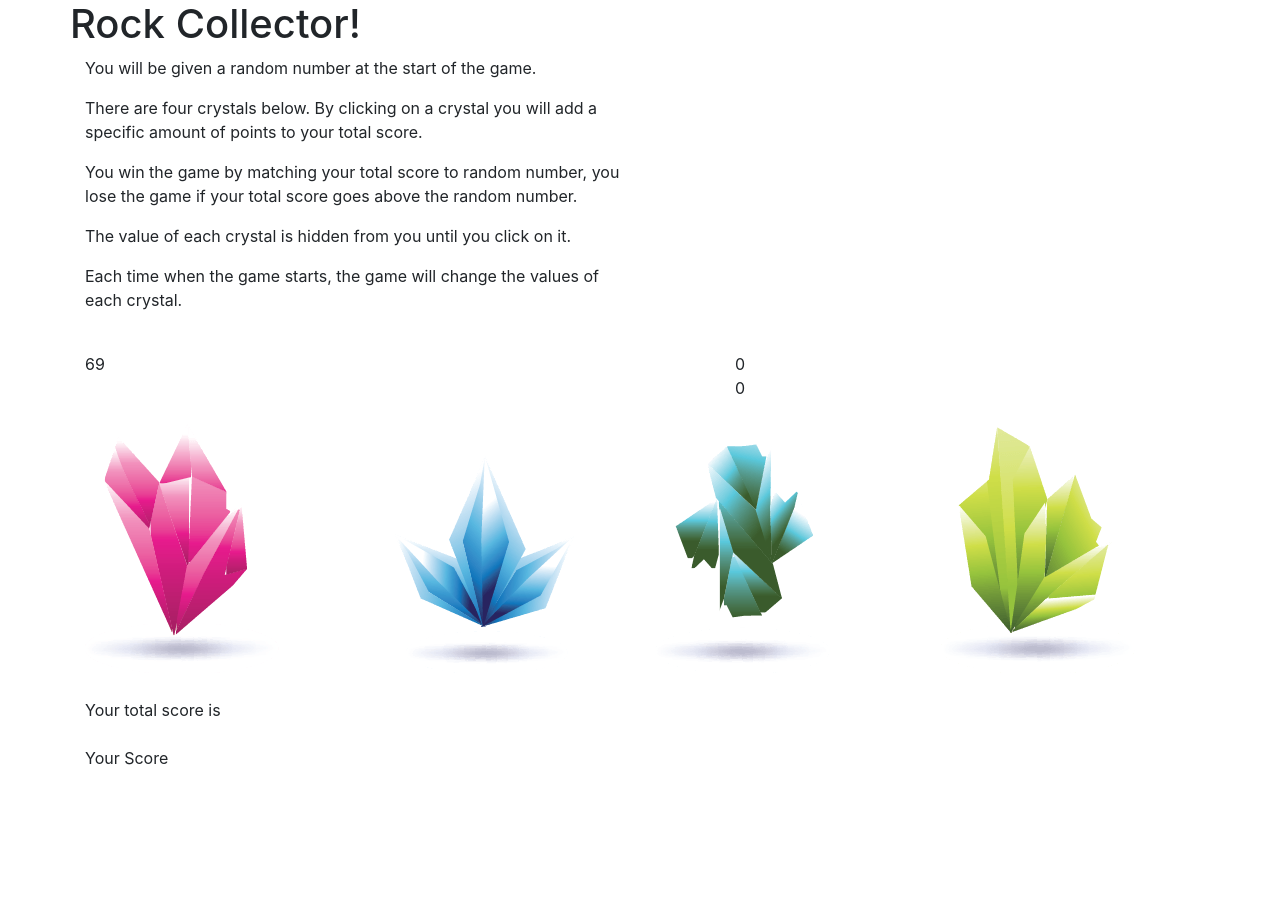
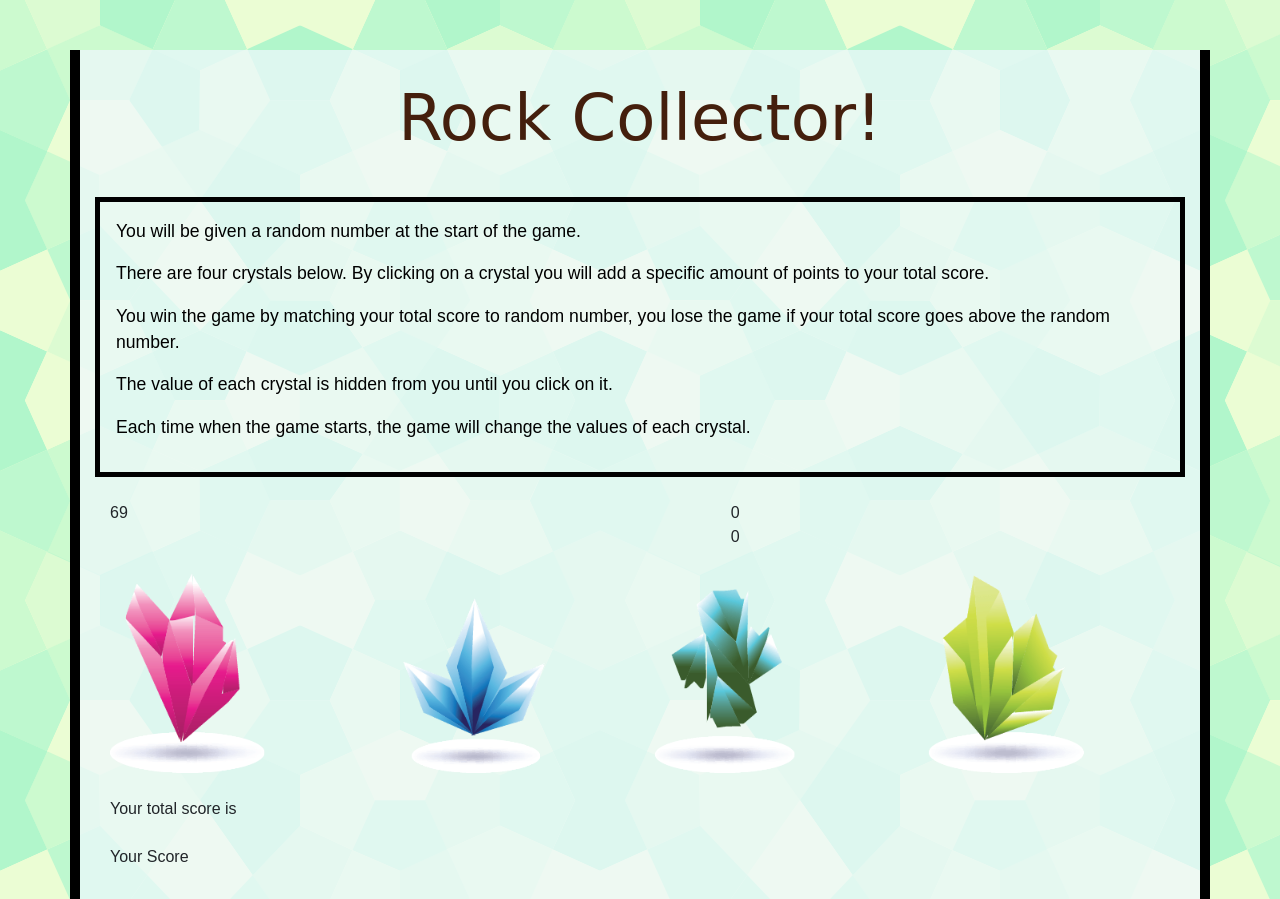
Before and after one commit to smpldvd/unit-4-game, a plain HTML site: page index.html in a window 1280 px wide. Before the commit the page ends 800 px from the top, so only its background shows below. Drawn offline with nearby package versions, Linux system fonts and the light colour scheme; a web font is replaced by a local one.

Commit message:
Added css style to html

```diff
--- a/assets/css/style.css
+++ b/assets/css/style.css
@@ -0,0 +1,32 @@
+body {
+    font-family: Arial, Helvetica, sans-serif;
+    background-image: url(../images/congruent_pentagon.png);
+    widows: auto;
+}
+
+.container {
+    background-color: rgba(240, 248, 255, 0.7);
+    padding: 30px;
+    margin-top: 50px;
+    border-left: 10px solid #000;
+    border-right: 10px solid #000;
+}
+
+.header {
+    font-family: 'Bungee Inline', cursive;
+    font-size: 4rem;
+    color: #441f0d;
+    text-align: center;
+}
+
+.instruction {
+    color: #000;
+    font-size: 1.1rem;
+    margin-top: 2rem;
+    padding: 1rem;
+    border: 5px solid #000;
+}
+
+img {
+    align-content: center;
+}
--- a/index.html
+++ b/index.html
@@ -9,19 +9,25 @@
     <link rel="stylesheet" href="https://stackpath.bootstrapcdn.com/bootstrap/4.1.1/css/bootstrap.min.css" integrity="sha384-WskhaSGFgHYWDcbwN70/dfYBj47jz9qbsMId/iRN3ewGhXQFZCSftd1LZCfmhktB"
         crossorigin="anonymous">
     <link rel="stylesheet" type="text/css" media="screen" href="assets/css/style.css" />
+    <link href="https://fonts.googleapis.com/css?family=Bungee+Inline" rel="stylesheet">
+
 </head>
 
 <body>
 
     <div class="container">
         <div class="row">
+            <div class="col-lg-12">
                 <h1 class="header">Rock Collector!</h1>
             </div>
+        </div>
         <div class="row">
-                        <div class="col-lg-6 instruction">
+            <div class="col-lg-12 instruction">
                 <p>You will be given a random number at the start of the game.</p>
-                            <p>There are four crystals below. By clicking on a crystal you will add a specific amount of points to your total score.</p>
-                            <p>You win the game by matching your total score to random number, you lose the game if your total score goes above the random number.</p>
+                <p>There are four crystals below. By clicking on a crystal you will add a specific amount of points to your
+                    total score.</p>
+                <p>You win the game by matching your total score to random number, you lose the game if your total score goes
+                    above the random number.</p>
                 <p>The value of each crystal is hidden from you until you click on it.</p>
                 <p>Each time when the game starts, the game will change the values of each crystal.</p>
             </div>
@@ -29,7 +35,7 @@
         <br>
         <div class="row">
             <div class="col-lg-6 randomNumber">Random Generated Number</div>
-                        <div class = "col-lg-1"></div>
+            <div class="col-lg-1"></div>
             <div class="col-lg-2 totalWL">
                 <div class="row wins">Wins</div>
                 <div class="row losses">Losses</div>
@@ -37,17 +43,25 @@
         </div>
         <br>
         <div class="row">
-                        <div class="col-lg-3 gems">
-                            <div id="red"><img src="assets/images/red.png" alt="red rock"></div>
+            <div class="col-lg-3">
+                <div id="red">
+                    <img src="assets/images/red.png" alt="red rock" height="200px">
+                </div>
             </div>
             <div class="col-lg-3">
-                            <div id="blue"><img src="assets/images/blue.png" alt="blue rock"></div>
+                <div id="blue">
+                    <img src="assets/images/blue.png" alt="blue rock" height="200px">
+                </div>
             </div>
             <div class="col-lg-3">
-                            <div id="teal"><img src="assets/images/teal.png" alt="teal rock"></div>
+                <div id="teal">
+                    <img src="assets/images/teal.png" alt="teal rock" height="200px">
+                </div>
             </div>
             <div class="col-lg-3">
-                            <div id="green"><img src="assets/images/green.png" alt="green rock"></div>
+                <div id="green">
+                    <img src="assets/images/green.png" alt="green rock" height="200px">
+                </div>
             </div>
         </div>
         <br>
```
Also changed, not shown: assets/images/congruent_pentagon.png (added). Lines whose indentation alone changed are shown as unchanged.
